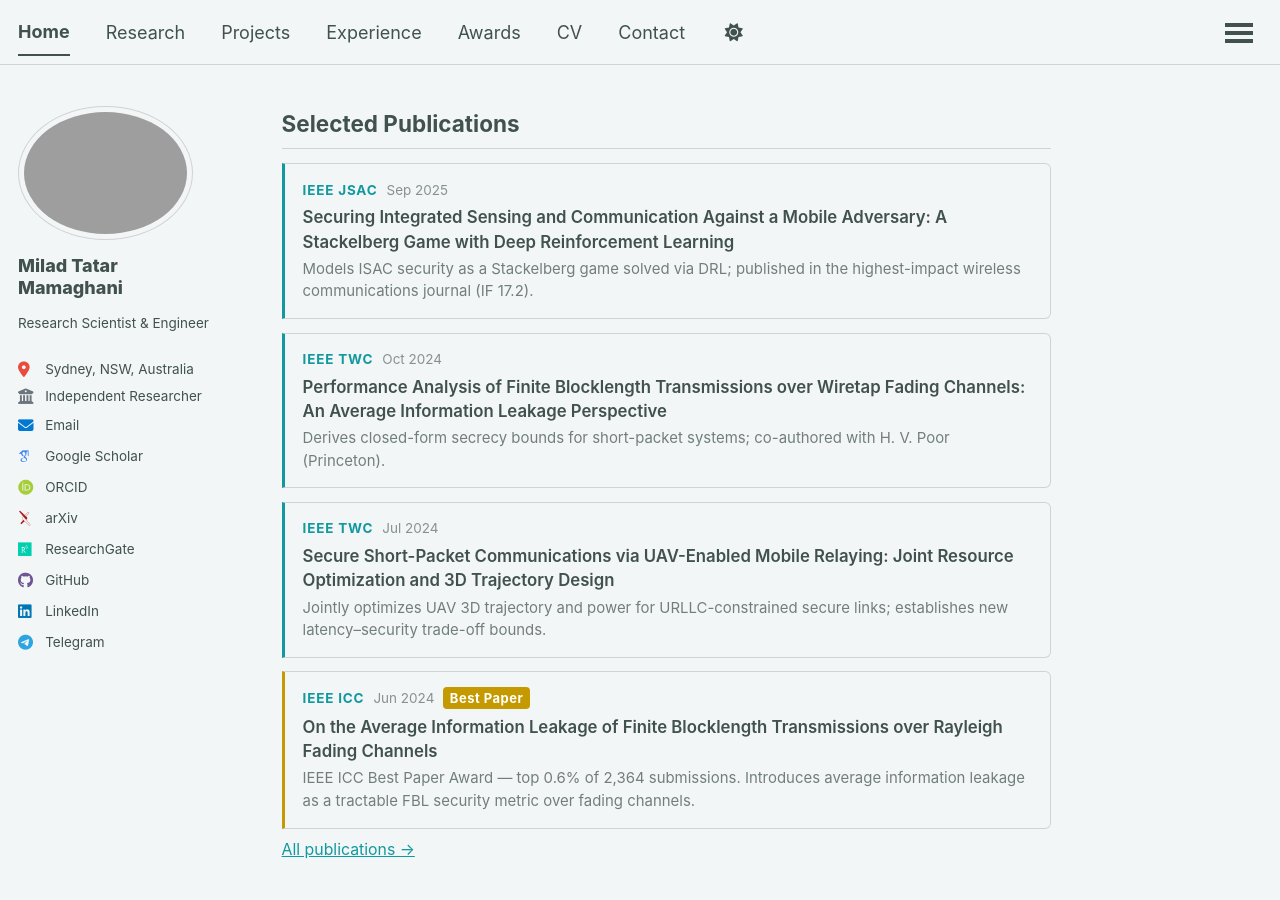
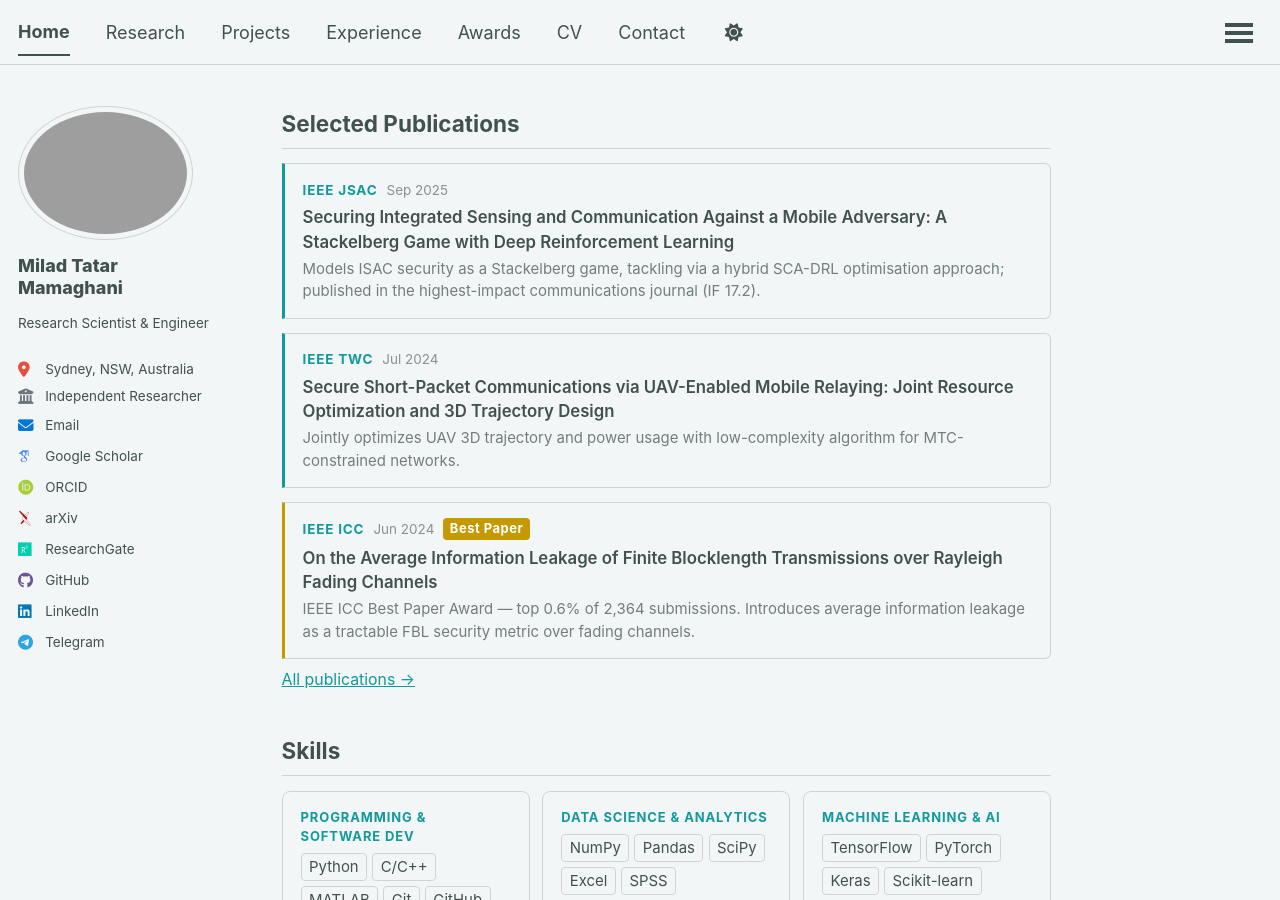
Before and after one commit to miladtm94/miladtm94.github.io, a Jekyll site: the page built from _pages/about.md, in a window 1280 px wide and 900 px high, scrolled down 949 px. Built offline with Jekyll 4.4.1, drawn with Linux system fonts in a browser that asks for light colours; some web fonts are replaced; a script that is not in the unit is left out.

Commit message:
bio updated

```diff
--- a/_pages/about.md
+++ b/_pages/about.md
@@ -77,17 +77,17 @@ I'm Milad, originally from [Mamaqan](https://en.wikipedia.org/wiki/Mamqan), a to
       <span class="about__pub-year">Sep 2025</span>
     </div>
     <div class="about__pub-title">Securing Integrated Sensing and Communication Against a Mobile Adversary: A Stackelberg Game with Deep Reinforcement Learning</div>
-    <div class="about__pub-impact">Models ISAC security as a Stackelberg game solved via DRL; published in the highest-impact wireless communications journal (IF 17.2).</div>
+    <div class="about__pub-impact">Models ISAC security as a Stackelberg game, tackling via a hybrid SCA-DRL optimisation approach; published in the highest-impact communications journal (IF 17.2).</div>
   </div>
 
-  <div class="about__pub-item">
+  <!-- <div class="about__pub-item">
     <div class="about__pub-meta">
       <span class="about__pub-venue">IEEE TWC</span>
       <span class="about__pub-year">Oct 2024</span>
     </div>
     <div class="about__pub-title">Performance Analysis of Finite Blocklength Transmissions over Wiretap Fading Channels: An Average Information Leakage Perspective</div>
-    <div class="about__pub-impact">Derives closed-form secrecy bounds for short-packet systems; co-authored with H. V. Poor (Princeton).</div>
-  </div>
+    <div class="about__pub-impact">Derives information-theoretic closed-form secrecy bounds for short-packet communications;establishes new security-reliablity trade-off bounds.</div>
+  </div> -->
 
   <div class="about__pub-item">
     <div class="about__pub-meta">
@@ -95,7 +95,7 @@ I'm Milad, originally from [Mamaqan](https://en.wikipedia.org/wiki/Mamqan), a to
       <span class="about__pub-year">Jul 2024</span>
     </div>
     <div class="about__pub-title">Secure Short-Packet Communications via UAV-Enabled Mobile Relaying: Joint Resource Optimization and 3D Trajectory Design</div>
-    <div class="about__pub-impact">Jointly optimizes UAV 3D trajectory and power for URLLC-constrained secure links; establishes new latency–security trade-off bounds.</div>
+    <div class="about__pub-impact">Jointly optimizes UAV 3D trajectory and power usage with low-complexity algorithm for MTC-constrained networks.</div>
   </div>
 
   <div class="about__pub-item about__pub-item--award">
```
